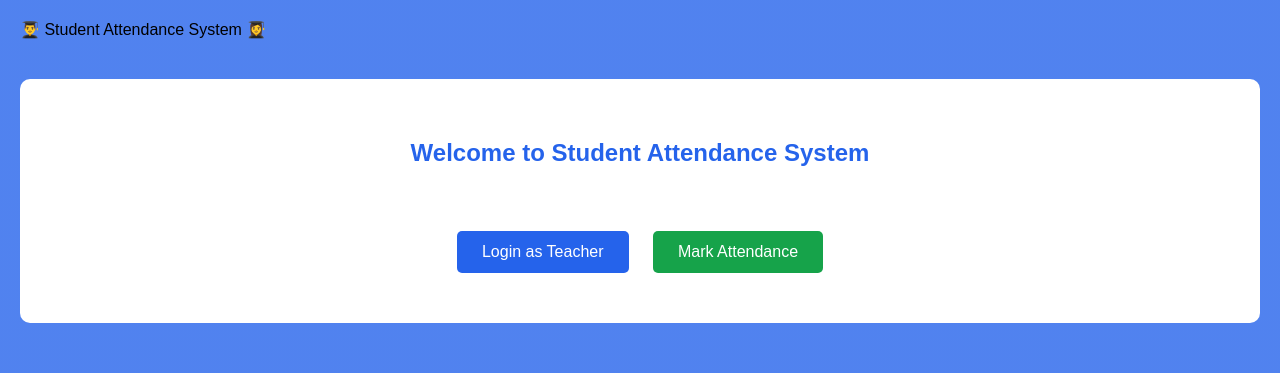
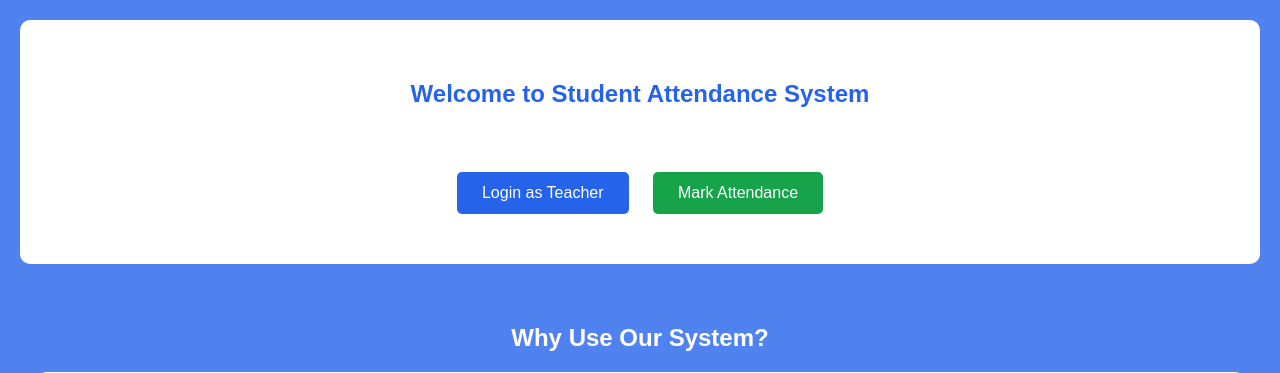
Before and after one commit to abdulsatarsoud-dev/student_attendance_tracking, a Django app: page / in a window 1280 px wide. Shown: the top 373 px of the page. Run offline with Django 5.2, Linux system fonts and the light colour scheme.

Commit message:
Remove header part

```diff
--- a/templates/home.html
+++ b/templates/home.html
@@ -12,13 +12,6 @@
 	    margin: 0;
 		padding: 0;
 		color: white;
-	}
-
-	/* HEADER */
-	.header {
-		color: black;
-		text-align: left;
-		padding: 20px;
 	}
 
 	/*WELCOME BOX*/
@@ -80,10 +73,6 @@
 </head>
 <body>
 
-	<!--HEADER PART-->
-	<div class ="header"
-		<h1>👨‍🎓 Student Attendance System 👩‍🎓</h1>
-		</div>
 
 		<!--WELCOME PART-->
 		<div class="welcome-box">
```
